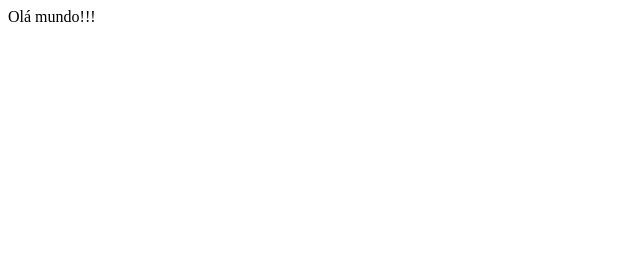
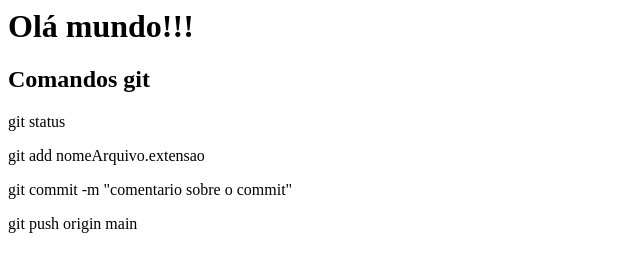
Before and after one commit to liviaalvesfernandes/cursoTeste, a plain HTML site: page index.html in a window 1280 px wide. Shown: the whole page, without its empty margins (0-640 px from the left). Drawn offline with Linux system fonts and the light colour scheme.

Commit message:
passo a passo do git

```diff
--- a/index.html
+++ b/index.html
@@ -1 +1,11 @@
-<p>Olá mundo!!!</p>
+<h1>Olá mundo!!!</h1>
+
+<h2>Comandos git</h2>
+<!-- Mostra o que foi atualizado no código no VS code -->
+<p>git status</p>
+<!-- Prepara os arquivos (alterações) que vão para o commit -->
+<p>git add nomeArquivo.extensao</p>
+<!-- Salva o arquivo alterado e prepara para enviar para a nuvem e o -m indica o comentário -->
+<p>git commit -m "comentario sobre o commit"</p>
+<!-- Empurra o arquivo para a nuvem -->
+<p>git push origin main</p>
```
